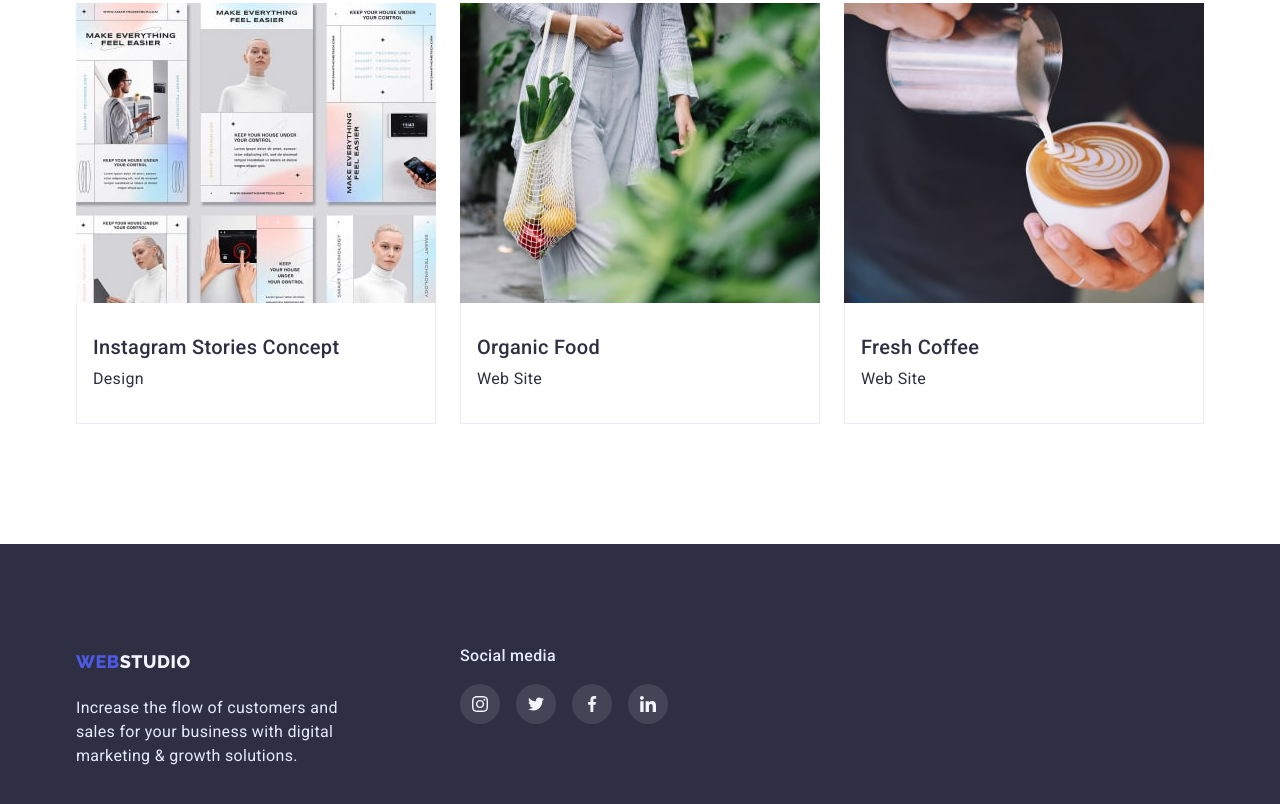
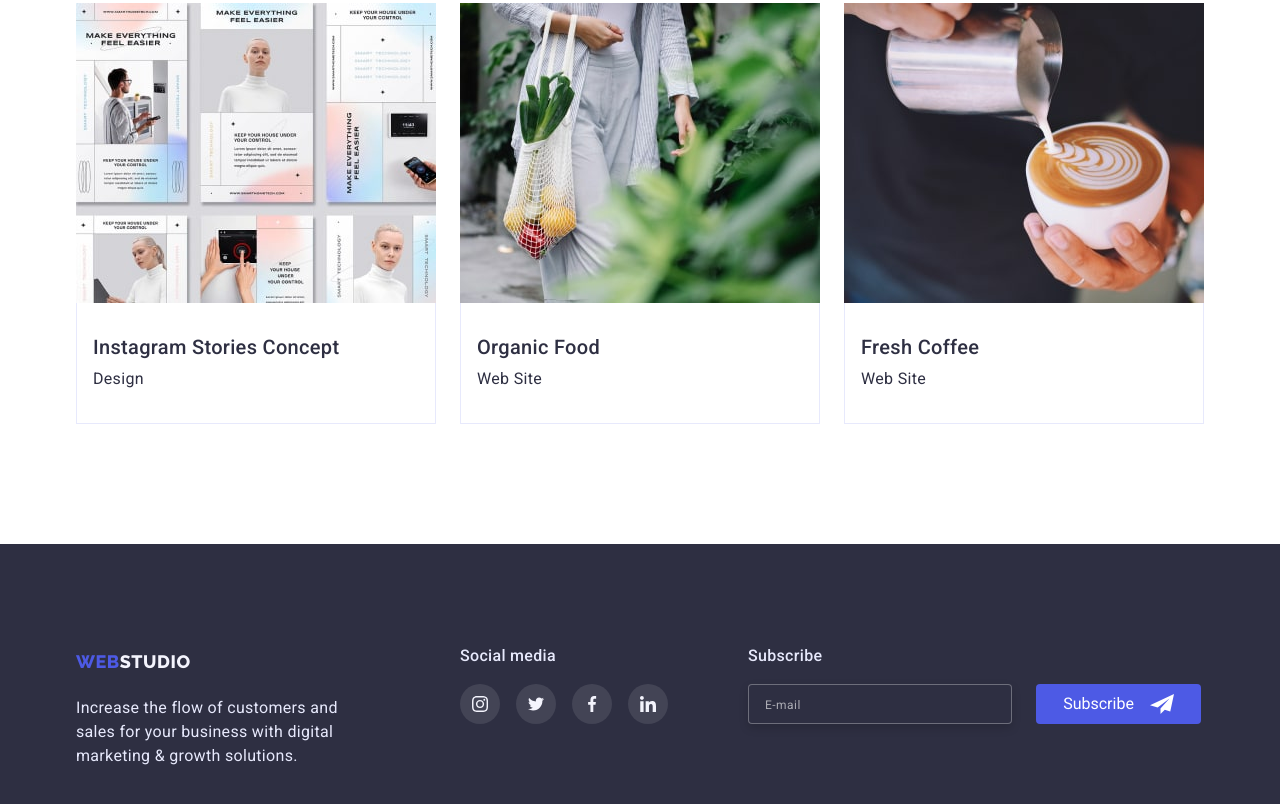
Before and after one commit to EvgeniyMoskovets/goit-markup-hw-06, a plain HTML site: page Portfolio.html in a window 1280 px wide. Shown: the part 1226-2030 px from the top of the page. Drawn offline with nearby package versions, Linux system fonts and the light colour scheme.

Commit message:
fix-footer

```diff
--- a/Portfolio.html
+++ b/Portfolio.html
@@ -323,6 +323,23 @@
             </li>
           </ul>
         </div>
+        <div class="footer-subscribe">
+          <p class="subscribe-title">Subscribe</p>
+          <form class="footer-form">
+            <input
+              class="footer-imput"
+              type="email"
+              name="mail"
+              placeholder="E-mail"
+            />
+            <button class="footer-btn" type="submit">
+              <span>Subscribe</span>
+              <svg class="footer-btn-icon">
+                <use href="./images/icons.svg#icon-airplane"></use>
+              </svg>
+            </button>
+          </form>
+        </div>
       </div>
     </footer>
   </body>
--- a/css/styles.css
+++ b/css/styles.css
@@ -394,14 +394,14 @@ ul {
 }
 
 .form-checkbox {
+  display: flex;
   width: 100%;
   height: 16px;
   margin-top: 8px;
 }
 
 .input-check {
-  /* appearance: none; ---- займае місце--- */
-  display: none;
+  appearance: none;
 }
 .check-text {
   display: flex;
@@ -446,6 +446,7 @@ ul {
 
 .modal-policy {
   color: var(--accent-text-color);
+  margin-left: 4px;
 }
 
 .modal-btn-send {
```
Also changed, not shown: index.html (+1 -1 lines).
